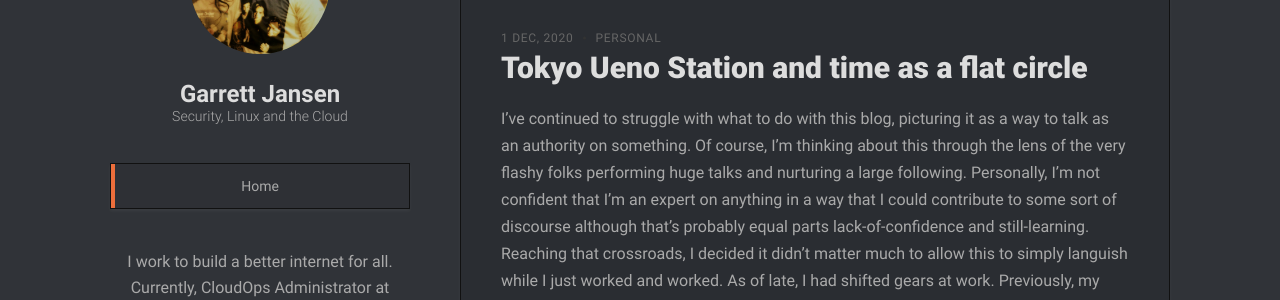
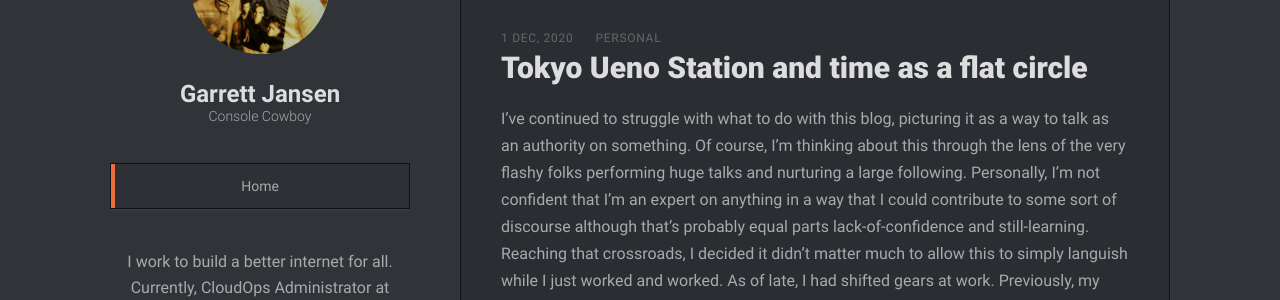
Before and after one commit to garrettjj/website, a Jekyll site: the page built from index.html, in a window 1280 px wide. Shown: the part 146-446 px from the top of the page. Built offline with Jekyll 4.4.1, drawn with Linux system fonts in a browser that asks for light colours; the list of posts is cut into pages by our own code.

Commit message:
Updating things

```diff
--- a/_config.yml
+++ b/_config.yml
@@ -1,6 +1,6 @@
 # General Settings
 name: Garrett Jansen
-job_title: Security, Linux and the Cloud
+job_title: Console Cowboy
 email: garrett@jansen.sh
 description: I work to build a better internet for all. Currently, CloudOps Administrator at DigitalOcean and Cybersecurity Graduate student with a Cyberterrorism focus at Wilmington University. All opinions are my own.
 avatar: /assets/img/avatar.jpg
```
